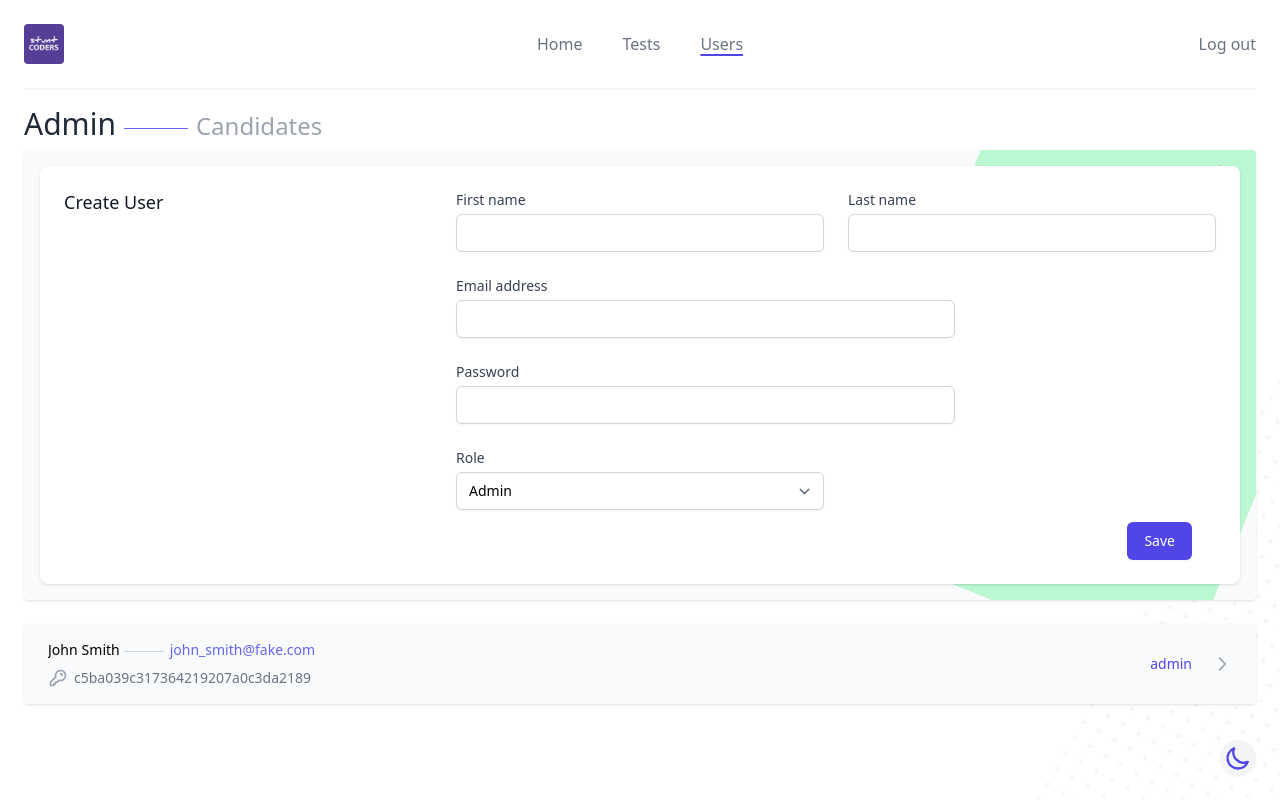
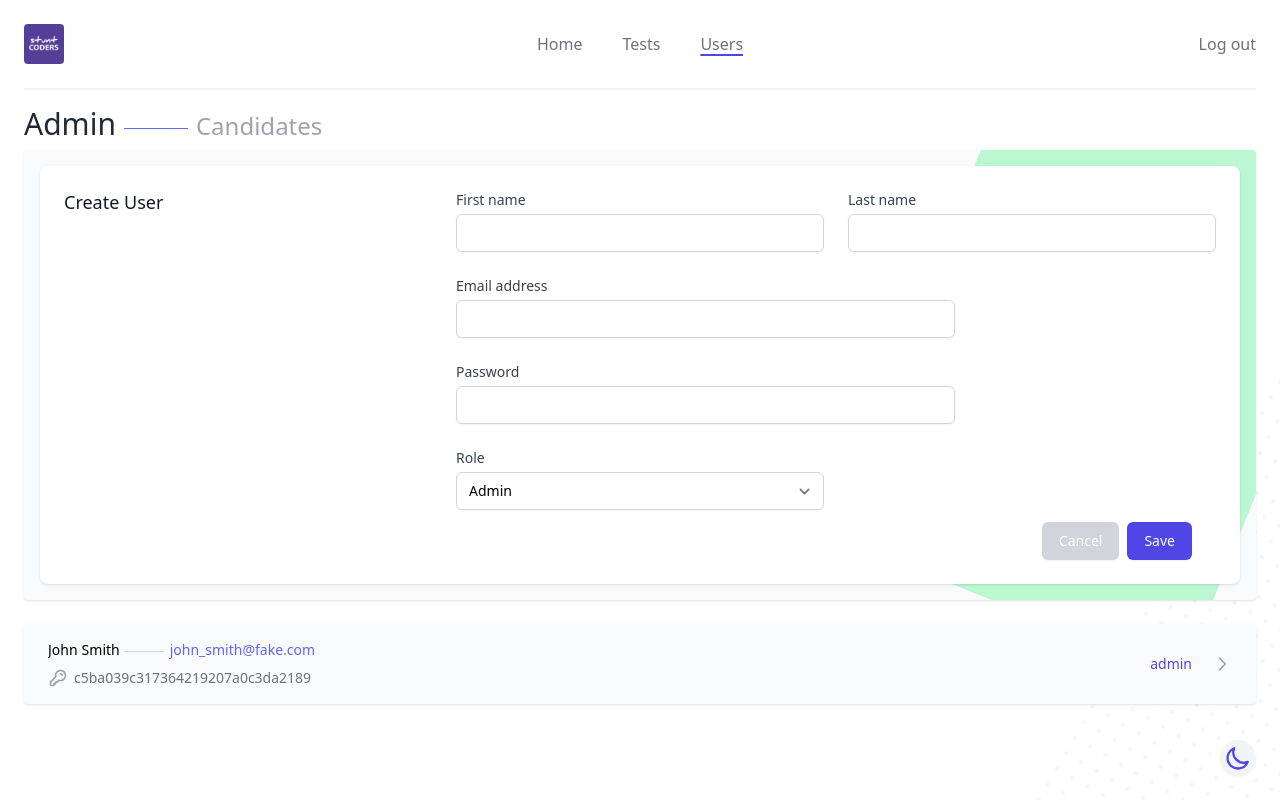
Before and after one commit to stuntcoders/sc_hire_frontend, a React (Create React App) app: page /admin/users in a window 1280 px wide. Both pictures are taken after a click on the element 1222 px from the left and 172 px from the top of the page. Built offline with nearby package versions, Linux system fonts and the light colour scheme.

Commit message:
Refactor new user creation
Remove unneeded components new user & show user

```diff
--- a/src/components/admin/NewUser.js
+++ /dev/null
@@ -1,22 +0,0 @@
-import useCard from "../../hooks/useCard";
-
-import { ChevronRightIcon } from "@heroicons/react/outline"
-import UserForm from "./UserForm";
-
-export default function NewUser({ type }) {
-  const [itemCardOpen, toggleCard] = useCard()
-
-  return(
-    <div className={`relative bg-gray-50 dark:bg-white rounded overflow-hidden shadow z-10 ${itemCardOpen ? "pb-4" : "px-6"}`}>
-      <h2 className={`relative text-base font-light z-10 ${itemCardOpen ? "hidden" : "py-2"}`}>
-        Create {type}
-      </h2>
-      <div className="absolute -top-1 -right-64 md:-right-36 w-[36rem] h-96 bg-green-200 rotate-[112deg] transform"></div>
-      <span onClick={() => toggleCard()} className="absolute top-3 right-6 text-gray-400 hover:text-white cursor-pointer z-10">
-        <ChevronRightIcon className="h-5 w-5 pointer-events-none"/>
-      </span>
-
-      { itemCardOpen ? <UserForm user={{}} /> : <></> }
-    </div>
-  )
-}
--- a/src/components/admin/ShowUsers.js
+++ /dev/null
@@ -1,9 +0,0 @@
-import NewUser from "./NewUser"
-
-export default function ShowUsers({ type, className }) {
-  return(
-    <div className={`${className}`}>
-      <NewUser type={type} />
-    </div>
-  )
-}
--- a/src/components/admin/User.js
+++ b/src/components/admin/User.js
@@ -15,7 +15,7 @@ export default function User({ user, className }) {
             <div className="truncate">
               <div className="flex text-sm">
                 <p className="font-medium truncate">{user.first_name}</p>
-                <p className="ml-1 flex-shrink-0 font-medium ">
+                <p className="ml-1 flex-shrink-0 font-medium">
                   {user.last_name}
                 </p>
                 <span className="inline-flex self-center w-10 mt-0.5 mx-1 h-px bg-gray-300"></span>
--- a/src/components/admin/UserForm.js
+++ b/src/components/admin/UserForm.js
@@ -1,4 +1,4 @@
-export default function UserForm({ user }) {
+export default function UserForm({ user, toggleCard }) {
   return (
     <div className="relative bg-white dark:bg-gray-50 shadow mx-4 mt-4 px-4 py-5 sm:rounded-lg sm:p-6 z-10">
       <div className="md:grid md:grid-cols-3 md:gap-6">
@@ -75,6 +75,15 @@ export default function UserForm({ user }) {
                 </div>
             </div>
             <div className="px-4 pt-3 text-right sm:px-6">
+              { user.id ? "" :
+                <button
+                  onClick={() => toggleCard()}
+                  type="submit"
+                  className="inline-flex justify-center py-2 px-4 mr-2 border border-transparent shadow-sm text-sm font-medium rounded-md text-white bg-gray-300 hover:bg-gray-400 focus:outline-none focus:ring-2 focus:ring-offset-2 focus:ring-indigo-500"
+                >
+                  Cancel
+                </button>
+              }
               <button
                 type="submit"
                 className="inline-flex justify-center py-2 px-4 border border-transparent shadow-sm text-sm font-medium rounded-md text-white bg-indigo-600 hover:bg-indigo-700 focus:outline-none focus:ring-2 focus:ring-offset-2 focus:ring-indigo-500"
--- a/src/components/admin/Users.js
+++ b/src/components/admin/Users.js
@@ -1,9 +1,13 @@
 import { useState } from "react";
+import useCard from "../../hooks/useCard";
 
-import ShowUsers from "./ShowUsers"
+import UserForm from "./UserForm";
 import User from "./User";
 
+import { ChevronRightIcon } from "@heroicons/react/outline"
+
 export default function Users() {
+  const [itemCardOpen, toggleCard] = useCard()
   const [tab, setTabState] = useState(0);
 
   const showTab = index => {
@@ -57,9 +61,16 @@ export default function Users() {
         </li>
       </ul>
 
-      <section>
-        <ShowUsers type="Admin" className={tab === 0 ? "block" : "hidden"} />
-        <ShowUsers type="Candidate" className={tab === 1 ? "block" : "hidden"} />
+      <section className={`relative bg-gray-50 dark:bg-white rounded overflow-hidden shadow z-10 ${itemCardOpen ? "pb-4" : "px-6"}`}>
+        <h2 className={`relative text-sm font-medium z-10 ${itemCardOpen ? "hidden" : "py-2"}`}>
+          Create user
+        </h2>
+        <div className="absolute -top-1 -right-64 md:-right-36 w-[36rem] h-96 bg-green-200 rotate-[112deg] transform"></div>
+        <span onClick={() => toggleCard()} className={`absolute top-2.5 right-6 text-gray-400 hover:text-white cursor-pointer z-10 ${itemCardOpen ? "hidden" : ""}`}>
+          <ChevronRightIcon className="h-5 w-5 pointer-events-none"/>
+        </span>
+
+        { itemCardOpen ? <UserForm user={{}} toggleCard={toggleCard} /> : <></> }
       </section>
 
       <section className="relative bg-white shadow overflow-hidden rounded my-6 z-10">
```
